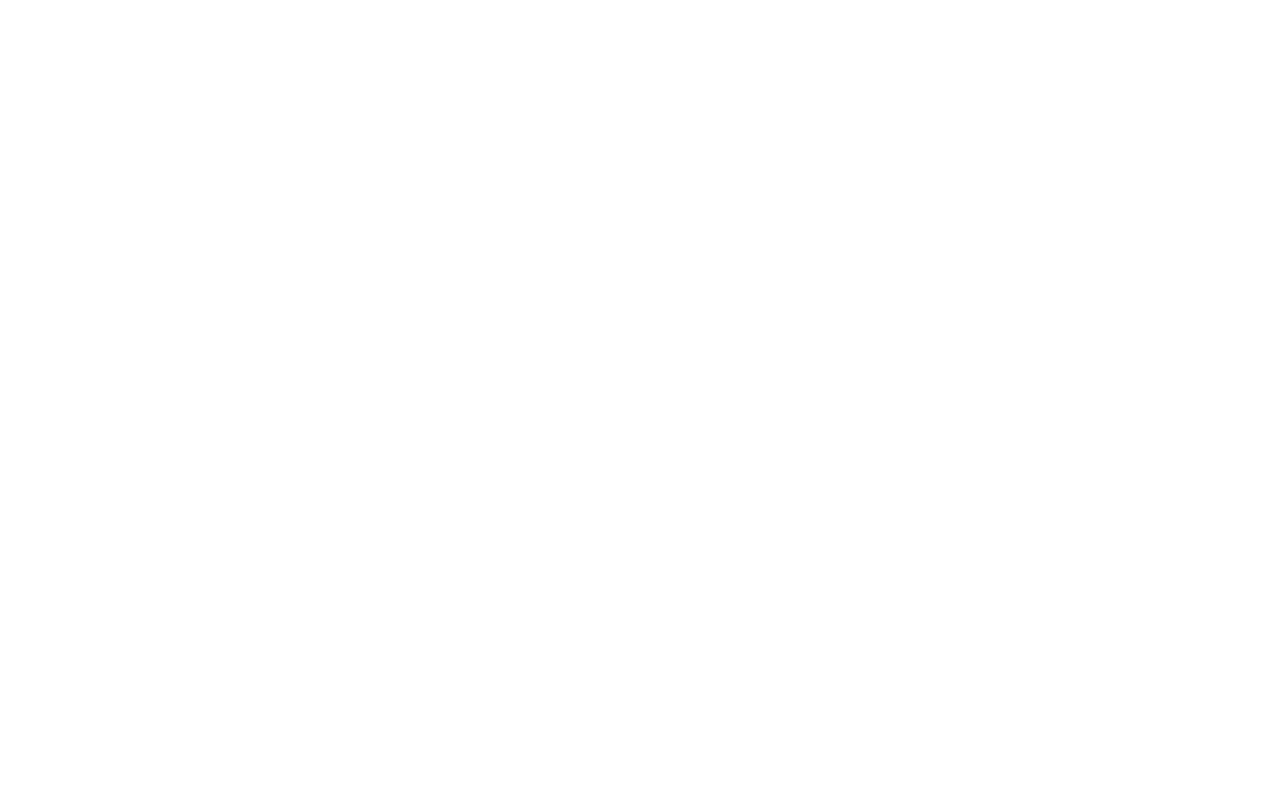
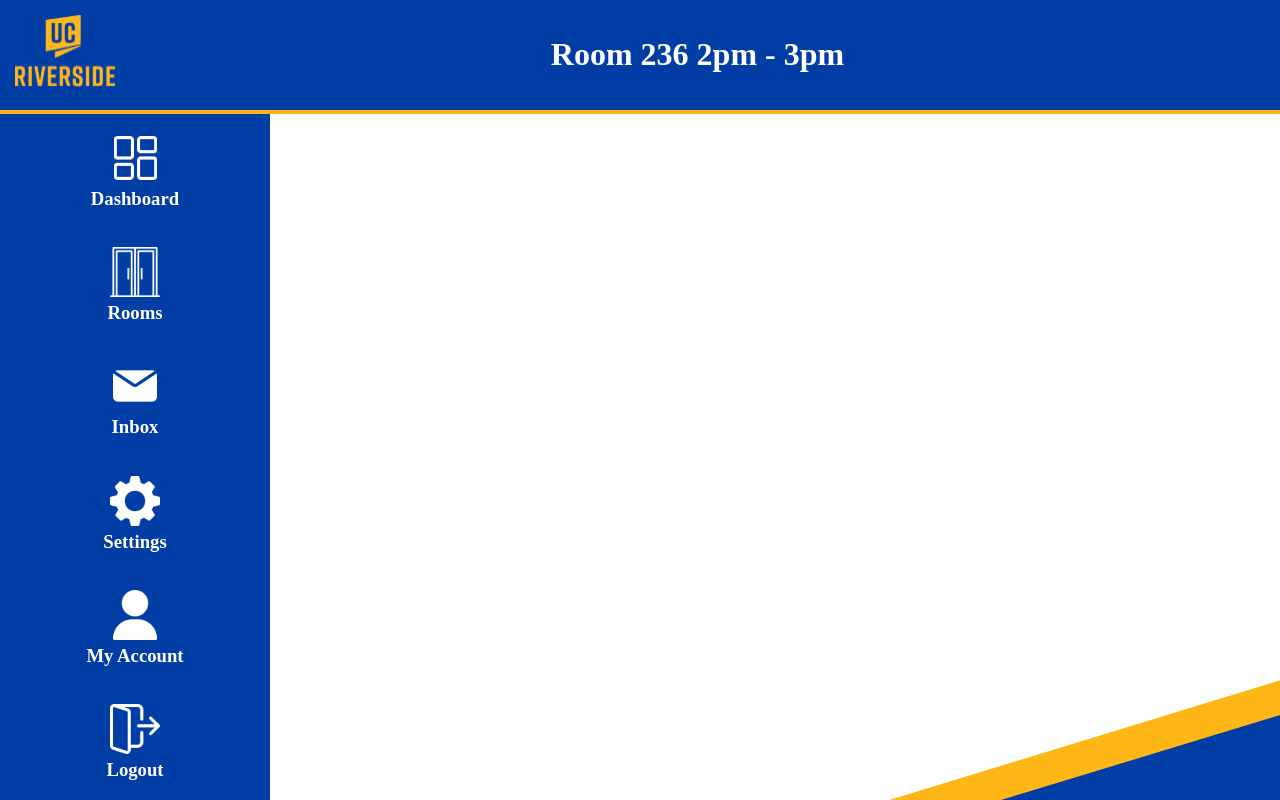
Before and after one commit to kninja99/UCR-Testing-Center-Application, a Vue app in the folder frontend/: page /proctor/rooms/testTimes/testView in a window 1280 px wide. Built offline with nearby package versions, Linux system fonts and the light colour scheme.

Commit message:
proctorTestView Page created

```diff
--- a/frontend/src/router/index.js
+++ b/frontend/src/router/index.js
@@ -7,6 +7,7 @@
 import Proctor from '../views/Proctor.vue';
 import ProctorRoomSelect from '../views/ProctorRoomSelect.vue';
 import ProctorRoomView from '../views/ProctorRoomView.vue';
+import ProctorTestView from '../views/ProctorTestView.vue';
 
 Vue.use(VueRouter);
 
@@ -60,6 +61,11 @@
     name: 'Proctor-Rooms',
     component: ProctorRoomView,
   },
+  {
+    path: '/proctor/rooms/testTimes/testView',
+    name: 'Proctor-Rooms',
+    component: ProctorTestView,
+  },
 ];
 
 const router = new VueRouter({
--- /dev/null
+++ b/frontend/src/views/ProctorTestView.vue
@@ -0,0 +1,32 @@
+<script>
+import TestCard from "../components/TestCard.vue"
+import NavBar from "../components/NavBar.vue"
+import CornerStyle from "../components/CornerStyle.vue"
+import Header from "../components/Header.vue";
+import NavBtn from "../components/NavBtn.vue";
+export default {
+    components: {
+        TestCard, NavBar, Header, CornerStyle, NavBtn
+    }
+}
+</script>
+
+
+
+<template>
+    <div class="admin-home">
+        <Header title="Room 236 2pm - 3pm"/>
+        <NavBtn/>
+
+        <!-- nav-elements is an array of objects that map nav elements -->
+        <!-- object {title:Sting , img:String , route:String} -->
+        <NavBar :nav-elements="[
+        { title: 'Dashboard', img: 'dashBoard-icon.svg', route: '/proctor' },
+        { title: 'Rooms', img: 'roomNav-icon.svg', route: 'proctor/rooms' },
+        { title: 'Inbox', img: 'mailNav-icon.svg', route: 'proctor/inbox' },
+        { title: 'Settings', img: 'settings-icon.svg', route: 'proctor/settings' },
+        { title: 'My Account', img: 'profile-icon.svg', route: 'proctor/account' },
+        { title: 'Logout', img: 'logout-icon.svg', route: '/login' }]" />
+        <CornerStyle />
+    </div>
+</template>
```
